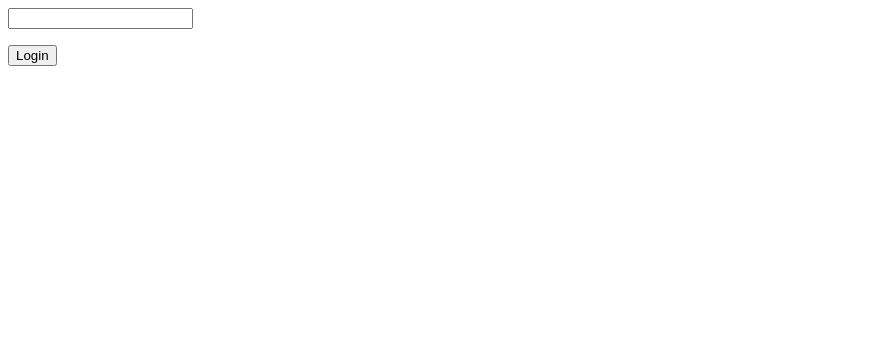
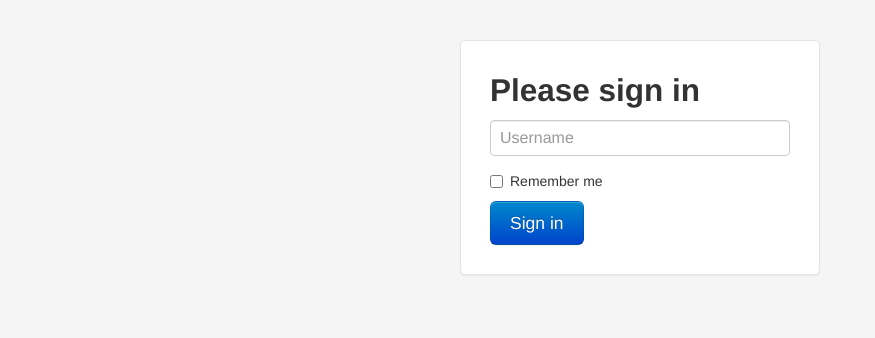
Before and after one commit to devChuk/TwitchPlaysRockEmSockEm, a plain HTML site: page Website/templates/login.html in a window 1280 px wide. Shown: the whole page, without its empty margins (0-875 px from the left). Drawn offline with Linux system fonts and the light colour scheme.

Commit message:
somewhat better looking login

```diff
--- a/Website/templates/login.html
+++ b/Website/templates/login.html
@@ -1,4 +1,96 @@
-<form action="" method="post">
-  <p><input type=text name=username>
-  <p><input type=submit value=Login>
-</form>
+<!DOCTYPE html>
+<html lang="en">
+  <head>
+    <meta charset="utf-8">
+    <title>Sign in &middot; Twitter Bootstrap</title>
+    <meta name="viewport" content="width=device-width, initial-scale=1.0">
+    <meta name="description" content="">
+    <meta name="author" content="">
+
+    <!-- Le styles -->
+    <link href="../static/css/bootstrap.css" rel="stylesheet">
+    <style type="text/css">
+      body {
+        padding-top: 40px;
+        padding-bottom: 40px;
+        background-color: #f5f5f5;
+      }
+
+      .form-signin {
+        max-width: 300px;
+        padding: 19px 29px 29px;
+        margin: 0 auto 20px;
+        background-color: #fff;
+        border: 1px solid #e5e5e5;
+        -webkit-border-radius: 5px;
+           -moz-border-radius: 5px;
+                border-radius: 5px;
+        -webkit-box-shadow: 0 1px 2px rgba(0,0,0,.05);
+           -moz-box-shadow: 0 1px 2px rgba(0,0,0,.05);
+                box-shadow: 0 1px 2px rgba(0,0,0,.05);
+      }
+      .form-signin .form-signin-heading,
+      .form-signin .checkbox {
+        margin-bottom: 10px;
+      }
+      .form-signin input[type="text"],
+      .form-signin input[type="password"] {
+        font-size: 16px;
+        height: auto;
+        margin-bottom: 15px;
+        padding: 7px 9px;
+      }
+
+    </style>
+    <link href="../static/css/bootstrap-responsive.css" rel="stylesheet">
+
+    <!-- HTML5 shim, for IE6-8 support of HTML5 elements -->
+    <!--[if lt IE 9]>
+      <script src="../assets/js/html5shiv.js"></script>
+    <![endif]-->
+
+    <!-- Fav and touch icons -->
+<!--
+    <link rel="apple-touch-icon-precomposed" sizes="144x144" href="../assets/ico/apple-touch-icon-144-precomposed.png">
+    <link rel="apple-touch-icon-precomposed" sizes="114x114" href="../assets/ico/apple-touch-icon-114-precomposed.png">
+      <link rel="apple-touch-icon-precomposed" sizes="72x72" href="../assets/ico/apple-touch-icon-72-precomposed.png">
+                    <link rel="apple-touch-icon-precomposed" href="../assets/ico/apple-touch-icon-57-precomposed.png">
+                                   <link rel="shortcut icon" href="../assets/ico/favicon.png">
+-->
+  </head>
+
+  <body>
+
+    <div class="container">
+
+      <form class="form-signin" action = "" method = "POST">
+        <h2 class="form-signin-heading">Please sign in</h2>
+        <input type="text" class="input-block-level" placeholder="Username" name = username>
+        <label class="checkbox">
+          <input type="checkbox" value="remember-me"> Remember me
+        </label>
+        <button class="btn btn-large btn-primary" type="submit" value = Login>Sign in</button>
+      </form>
+
+    </div> <!-- /container -->
+
+    <!-- Le javascript
+    ================================================== -->
+    <!-- Placed at the end of the document so the pages load faster -->
+    <!--
+    <script src="../assets/js/jquery.js"></script>
+    <script src="../assets/js/bootstrap-transition.js"></script>
+    <script src="../assets/js/bootstrap-alert.js"></script>
+    <script src="../assets/js/bootstrap-modal.js"></script>
+    <script src="../assets/js/bootstrap-dropdown.js"></script>
+    <script src="../assets/js/bootstrap-scrollspy.js"></script>
+    <script src="../assets/js/bootstrap-tab.js"></script>
+    <script src="../assets/js/bootstrap-tooltip.js"></script>
+    <script src="../assets/js/bootstrap-popover.js"></script>
+    <script src="../assets/js/bootstrap-button.js"></script>
+    <script src="../assets/js/bootstrap-collapse.js"></script>
+    <script src="../assets/js/bootstrap-carousel.js"></script>
+    <script src="../assets/js/bootstrap-typeahead.js"></script>
+    -->
+  </body>
+</html>
```
